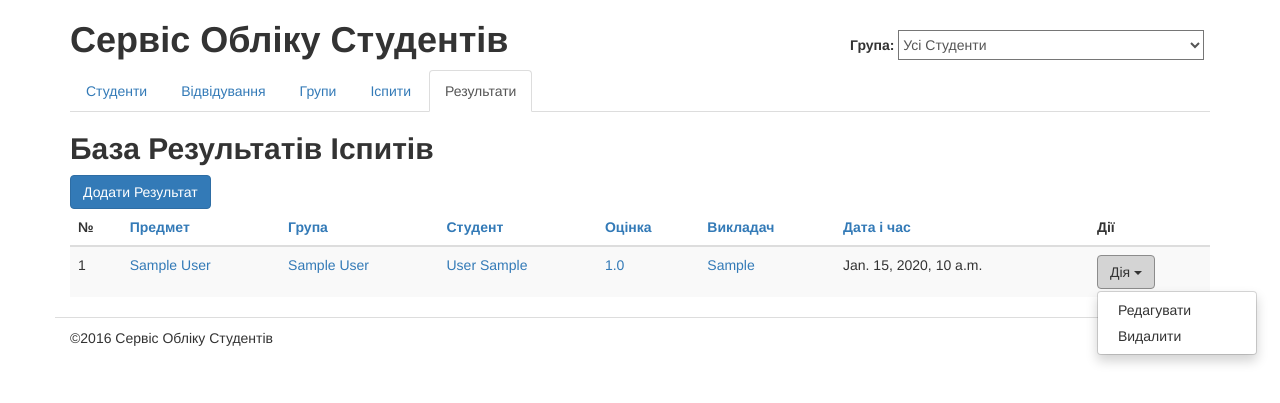
After one commit to nataliia-pimankova/studentsdb2, a Django app: page /results/ in a window 1280 px wide, after a click on "Дія". The commit adds this page. Shown: the top 403 px of the page. Run offline with Django 3.2, Linux system fonts and the light colour scheme; tables that the repository leaves empty hold one stand-in row (values such as "Sample post"); some libraries are stand-ins or nearby versions.

Commit message:
add results of tests

```diff
--- a/students/templates/students/base.html
+++ b/students/templates/students/base.html
@@ -46,6 +46,7 @@
       {% url 'journal' as journal %}
       {% url 'groups' as group %}
       {% url 'tests' as test %}
+      {% url 'results' as result %}
 
       <!-- Start SubHeader -->
       <div class="row" id="sub-header">
@@ -55,6 +56,7 @@
             <li role="presentation" {% if request.path == journal %}class="active"{% endif %}><a href="{% url 'journal' %}">Відвідування</a></li>
             <li role="presentation" {% if request.path == group %}class="active"{% endif %}><a href="{% url 'groups' %}">Групи</a></li>
             <li role="presentation" {% if request.path == test %}class="active"{% endif %}><a href="{% url 'tests' %}">Іспити</a></li>
+            <li role="presentation" {% if request.path == result %}class="active"{% endif %}><a href="{% url 'results' %}">Результати</a></li>
           </ul>
         </div>
       </div>
--- /dev/null
+++ b/students/templates/students/results_list.html
@@ -0,0 +1,87 @@
+{% extends "students/base.html" %}
+
+{% load static from staticfiles %}
+
+{% block meta_title %}Результати іспитів{% endblock meta_title %}
+
+{% block title %}База Результатів Іспитів{% endblock title %}
+
+{% block content %}
+<a class="btn btn-primary" href="{% url 'results_add' %}">Додати Результат</a>
+
+<!-- Start  Listing -->
+<table class="table table-hover table-striped">
+  {% with order_by=request.GET.order_by reverse=request.GET.reverse %}
+  <thead>
+    <tr>
+      <th>
+        №
+      </th>
+      <th>
+        <a href="#">
+        Предмет
+        </a>
+      </th>
+      <th>
+        <a href="#">
+        Група
+        </a>
+      </th>
+      <th>
+        <a href="#">
+        Студент
+        </a>
+      </th>
+      <th>
+        <a href="#">
+        Оцінка
+        </a>
+      </th>
+      <th>
+        <a href="#">
+        Викладач
+        </a>
+      </th>
+      <th>
+        <a href="#">
+        Дата і час
+        </a>
+      </th>
+      <th>Дії</th>
+    </tr>
+  </thead>
+  {% endwith %}
+  <tbody>
+    {% for result in results %}
+    <tr >
+      <td>{{ result.id }}</td>
+      <td><a title="Редагувати" href="#">{{ result.test.title }}</a></td>
+      <td><a title="Редагувати" href="#">{{ result.test.group.title }}</a></td>
+      <td><a title="Редагувати" href="#">{{ result.student.last_name  }} {{ result.student.first_name  }}</a></td>
+      <td><a title="Редагувати" href="{% url 'results_edit' result.id %}">{{ result.grade }}</a></td>
+      <td><a title="Редагувати" href="#">{{ result.test.teacher }}</a></td>
+      <td>{{ result.test.date }}</td>
+      <td>
+        <div class="dropdown">
+          <button class="btn btn-default dropdown-toggle" type="button" data-toggle="dropdown">
+            Дія
+            <span class="caret"></span>
+          </button>
+          <ul class="dropdown-menu" role="menu">
+            <li role="presentation">
+              <a role="menuitem" tabindex="-1" href="{% url 'results_edit' result.id %}">Редагувати</a>
+            </li>
+            <li role="presentation">
+              <a role="menuitem" tabindex="-1" href="{% url 'results_delete' result.id %}">Видалити</a>
+            </li>
+          </ul>
+        </div>
+      </td>
+    </tr>
+    {% endfor %}
+  </tbody>
+</table>
+<!-- End Results Listing -->
+
+
+{% endblock content %}
--- a/students/templates/students/students_list.html
+++ b/students/templates/students/students_list.html
@@ -79,6 +79,9 @@
               <a role="menuitem" tabindex="-1" href="/journal/{{ student.id }}">Відвідування</a>
             </li>
             <li role="presentation">
+              <a role="menuitem" tabindex="-1" href="{% url 'results' %}?sid={{ student.id }}">Результати іспитів</a>
+            </li>
+            <li role="presentation">
               <a role="menuitem" tabindex="-1" href="{% url 'students_edit' student.id %}">Редагувати</a>
             </li>
             <li role="presentation">
--- a/students/templates/students/tests_list.html
+++ b/students/templates/students/tests_list.html
@@ -57,7 +57,7 @@
   <tbody>
     {% for test in tests %}
     <tr class="hd">
-      <td>{{ forloop.counter }}</td>
+      <td>{{ test.id }}</td>
       <td><a title="Редагувати" href="{% url 'tests_edit' test.id %}">{{ test.title }}</a></td>
       <td>{{ test.date }}</td>
       <td>{{ test.teacher }}</td>
@@ -70,7 +70,7 @@
           </button>
           <ul class="dropdown-menu" role="menu">
             <li role="presentation">
-              <a role="menuitem" tabindex="-1" href="#">Результати</a>
+              <a role="menuitem" tabindex="-1" href="{% url 'results' %}?tid={{ test.id }}">Результати</a>
             </li>
             <li role="presentation">
               <a role="menuitem" tabindex="-1" href="{% url 'tests_edit' test.id %}">Редагувати</a>
--- /dev/null
+++ b/students/views/results.py
@@ -0,0 +1,29 @@
+# coding=utf8
+from django.shortcuts import render
+from django.http import HttpResponse
+
+from ..models.Result import Result
+
+# Views for Results.
+def results_list (request):
+    tid = request.GET.get('tid')
+    sid = request.GET.get('sid')
+    if tid:
+        results = Result.objects.filter(test=tid)
+    elif sid:
+        results = Result.objects.filter(student=sid)
+    else:
+        results = Result.objects.all()
+
+    return render(request, 'students/results_list.html',
+                  {'results': results })
+
+
+def results_add (request):
+    return HttpResponse('<h1>Result Add Form</h1>')
+
+def results_edit (request, rid):
+    return HttpResponse('<h1>Edit Result %s</h1>' % rid)
+
+def results_delete (request, rid):
+    return HttpResponse('<h1>Delete Result %s</h1>' % rid)
--- a/studentsdb/urls.py
+++ b/studentsdb/urls.py
@@ -15,7 +15,7 @@ Including another URLconf
 """
 from django.conf.urls import url, include
 from django.contrib import admin
-from students.views import students, groups, journal, tests
+from students.views import students, groups, journal, tests, results
 from .settings import MEDIA_ROOT, DEBUG
 from django.views import static
 
@@ -41,6 +41,12 @@ urlpatterns = [
     url(r'^tests/(?P<tid>\d+)/edit/$', tests.tests_edit, name='tests_edit'),
     url(r'^tests/(?P<tid>\d+)/delete/$', tests.tests_delete, name='tests_delete'),
 
+    # Results Urls
+    url(r'^results/$', results.results_list, name='results'),
+    url(r'^results/add/$', results.results_add, name='results_add'),
+    url(r'^results/(?P<rid>\d+)/edit/$', results.results_edit, name='results_edit'),
+    url(r'^results/(?P<rid>\d+)/delete/$', results.results_delete, name='results_delete'),
+
     url(r'^admin/', include(admin.site.urls)),
 ]
 
```
